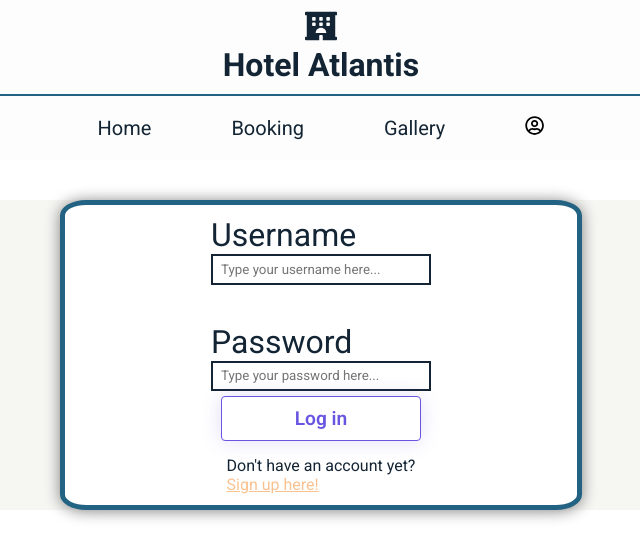
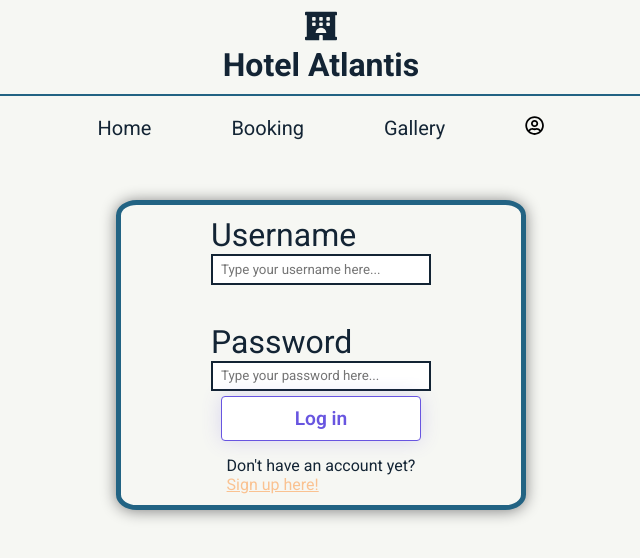
Before and after one commit to hallgatolaszlo/SzallodaWebApp, a React (Vite) app in the folder frontend/: page /login in a window 1280 px wide. Shown: the top 558 px of the page, without its empty margins (319-959 px from the left). Built offline with nearby package versions, Linux system fonts and the light colour scheme; no server answers.

Commit message:
SORRY MEN I WAS STUPID BECUZ I DIDNT MAKE A BRANCH HELO TY

```diff
--- a/frontend/src/components/login/Form.jsx
+++ b/frontend/src/components/login/Form.jsx
@@ -58,6 +58,11 @@ function Form() {
                        placeholder="Type your password here..."
                        type="password"
                        onChange={(e) => setPassword(e.target.value)}
+                       onKeyDown={(e) => {
+                           if (e.key === 'Enter') {
+                               checkAccounts()
+                           }
+                       }}
                 />
                 <button className="login-button" onClick={checkAccounts}>Log in</button>
             </div>
--- a/frontend/src/css/gallery-rooms/RoomImages.css
+++ b/frontend/src/css/gallery-rooms/RoomImages.css
@@ -3,17 +3,18 @@
     flex-direction: row;
     flex-wrap: wrap;
     justify-content: start;
-    margin-top: 160px;
+    padding-top: 160px;
+    background: var(--white2);
 }
 
 .gallery-rooms-images-images {
     margin: 5px;
 }
 
-.gallery-rooms-images-images-inside{
+.gallery-rooms-images-images-inside {
     width: 500px;
     height: 300px;
     margin-left: 10px;
     margin-right: 5px;
-    margin-top:  10px;
+    margin-top: 10px;
 }
--- a/frontend/src/css/gallery/Images.css
+++ b/frontend/src/css/gallery/Images.css
@@ -6,9 +6,9 @@
     width: 100vw;
     height: 100vh;
     box-sizing: border-box;
-    margin-top: 150px;
+    padding-top: 150px;
     flex-wrap: wrap;
-    background: var(--white);
+    background: var(--white2);
 }
 
 .gallery-page-bar-button {
@@ -19,7 +19,7 @@
     height: 300px;
     justify-content: center;
     align-items: center;
-    background: url('../../../public/gallery/1.jpg');
+    background: url("../../../public/gallery/1.jpg");
     color: white;
     font-weight: bold;
     font-family: var(--title-font), sans-serif;
--- a/frontend/src/css/login/Form.css
+++ b/frontend/src/css/login/Form.css
@@ -8,7 +8,7 @@
     border: 5px solid var(--color2);
     width: 40%;
     height: 40%;
-    background: var(--white);
+    background: var(--white2);
     border-radius: 5%;
     box-shadow: 0 1px 15px grey;
     font-family: 'Roboto', sans-serif;
--- a/frontend/src/css/login/Login.css
+++ b/frontend/src/css/login/Login.css
@@ -1,5 +1,10 @@
 .login-page-container {
     display: flex;
     justify-content: center;
+    background: var(--white2);
+    height: 100vh;
+}
+
+.form-container-finale {
     margin-top: 200px;
 }
--- a/frontend/src/pages/Login.jsx
+++ b/frontend/src/pages/Login.jsx
@@ -4,7 +4,9 @@ import '../css/login/Login.css'
 function Login() {
     return (
         <div className="login-page-container">
-            <Form/>
+            <div className="form-container-finale">
+                <Form/>
+            </div>
         </div>
     )
 }
```
